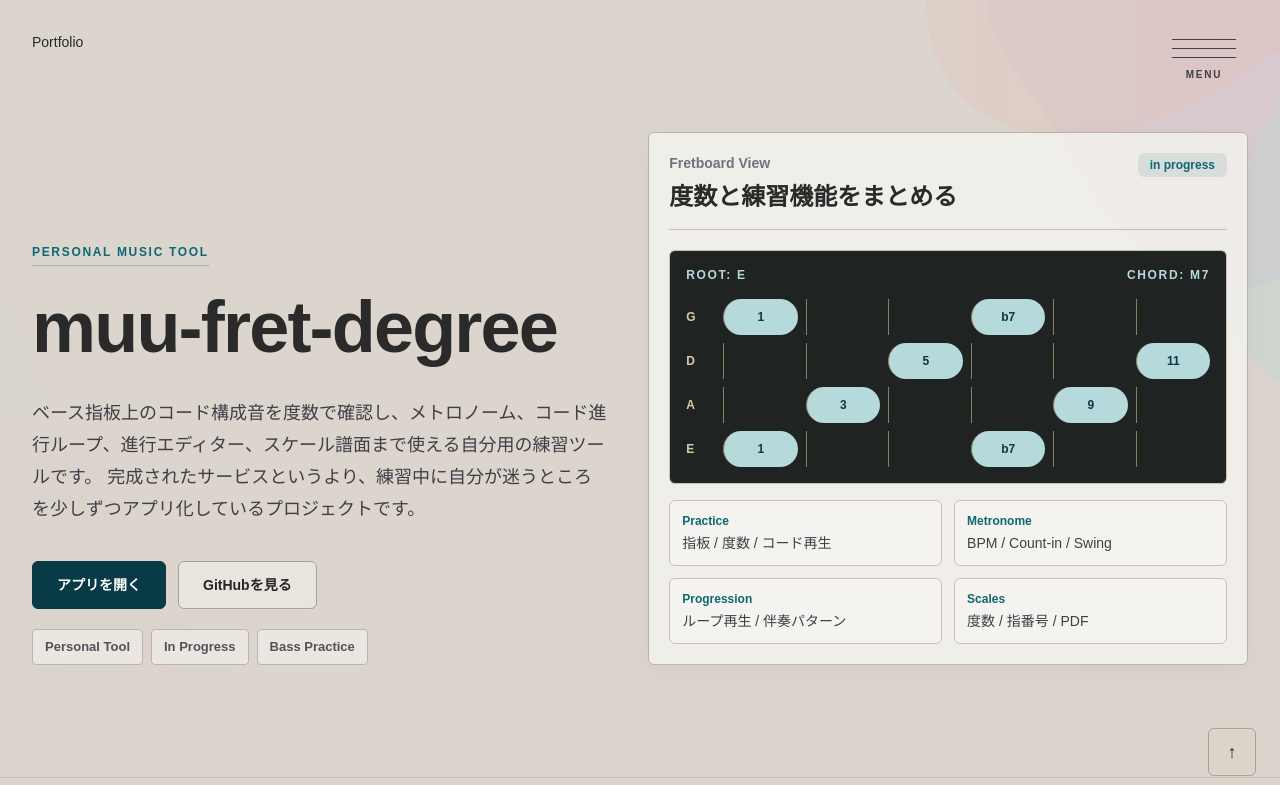
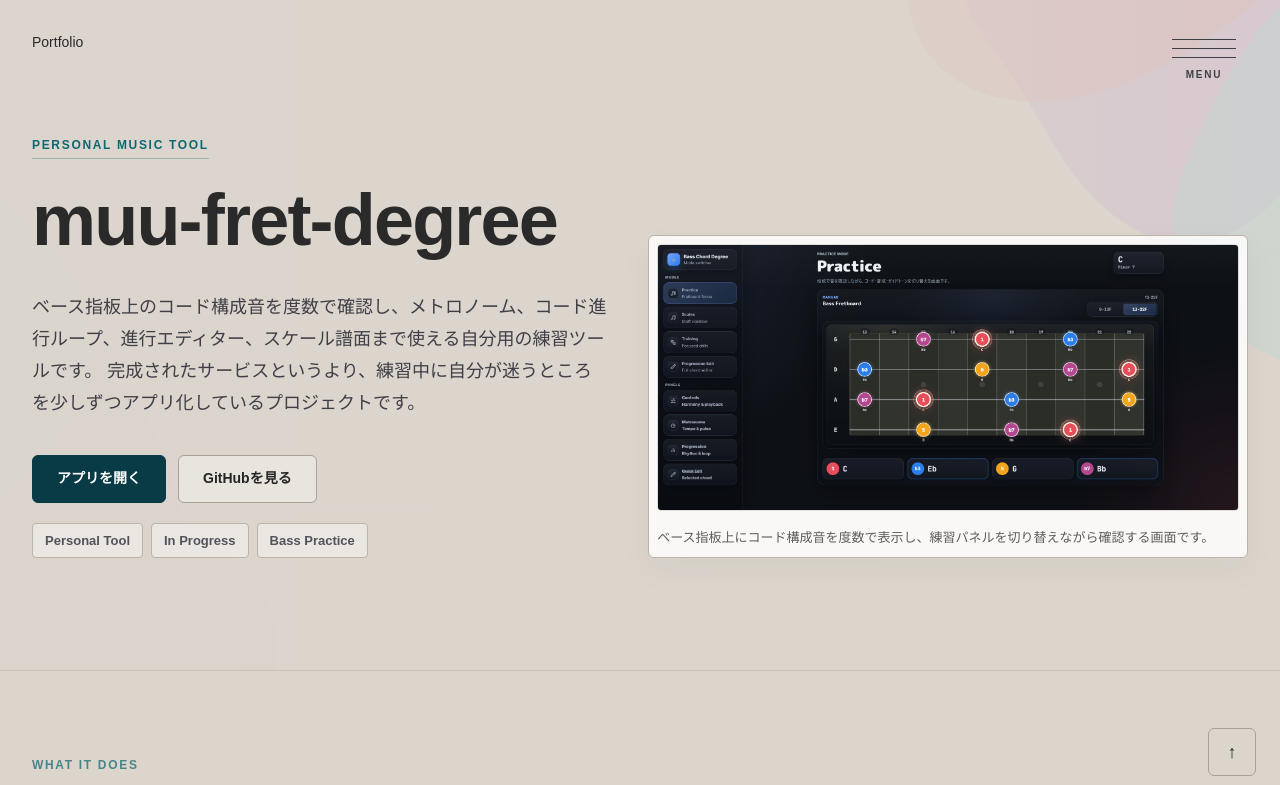
Before and after one commit to muu-ima/portfolio, a Next.js app: page /works/muu-fret-degree in a window 1280 px wide. Shown: the top 785 px of the page. Built offline with nearby package versions, Linux system fonts and the light colour scheme; a web font is replaced by a local one.

Commit message:
Use fret-degree screenshot in hero

```diff
--- a/app/works/muu-fret-degree/page.tsx
+++ b/app/works/muu-fret-degree/page.tsx
@@ -56,15 +56,6 @@ const stack = [
 ];
 
 const appUrl = "https://nuu-fret-degree.vercel.app/";
-
-const strings = ["G", "D", "A", "E"];
-const fretMarkers = ["1", "3", "5", "b7", "9", "11"];
-const toolPanels = [
-  ["Practice", "指板 / 度数 / コード再生"],
-  ["Metronome", "BPM / Count-in / Swing"],
-  ["Progression", "ループ再生 / 伴奏パターン"],
-  ["Scales", "度数 / 指番号 / PDF"],
-];
 
 export const metadata: Metadata = {
   title: "muu-fret-degree | Portfolio",
@@ -135,55 +126,20 @@ export default function MuuFretDegreePage() {
               </div>
             </div>
 
-            <div className="surface-card p-5">
-              <div className="flex items-start justify-between gap-4 border-b border-[#c8c0b6] pb-4">
-                <div>
-                  <p className="text-sm font-semibold text-zinc-500">Fretboard View</p>
-                  <p className="mt-2 text-2xl font-semibold">度数と練習機能をまとめる</p>
-                </div>
-                <span className="rounded-[var(--portfolio-radius)] bg-[#0e6871]/10 px-3 py-1 text-xs font-semibold text-[#0e6871]">
-                  in progress
-                </span>
-              </div>
-
-              <div className="mt-5 overflow-hidden rounded-[var(--portfolio-radius)] border border-[#c8c0b6] bg-[#1f2422] p-4 text-[#f6f1e9]">
-                <div className="mb-4 flex items-center justify-between text-xs font-semibold uppercase tracking-[0.14em] text-[#b6d9dc]">
-                  <span>Root: E</span>
-                  <span>Chord: m7</span>
-                </div>
-                <div className="grid gap-2">
-                  {strings.map((stringName, stringIndex) => (
-                    <div key={`${stringName}-${stringIndex}`} className="grid grid-cols-[1.8rem_repeat(6,minmax(2.2rem,1fr))] items-center gap-2">
-                      <span className="text-xs font-semibold text-[#d8c9aa]">{stringName}</span>
-                      {fretMarkers.map((marker, fretIndex) => {
-                        const isActive = (stringIndex + fretIndex) % 3 === 0;
-
-                        return (
-                          <span
-                            key={`${stringName}-${marker}-${fretIndex}`}
-                            className={`flex h-9 min-w-0 items-center justify-center border-l border-[#8f7d5f] text-xs font-semibold ${
-                              isActive
-                                ? "rounded-full bg-[#b6d9dc] text-[#083b46]"
-                                : "text-[#e3dacb]/55"
-                            }`}
-                          >
-                            {isActive ? marker : ""}
-                          </span>
-                        );
-                      })}
-                    </div>
-                  ))}
-                </div>
-              </div>
-              <div className="mt-4 grid grid-cols-2 gap-3">
-                {toolPanels.map(([label, value]) => (
-                  <div key={label} className="rounded-[var(--portfolio-radius)] border border-[#c8c0b6] bg-white/25 px-3 py-3">
-                    <p className="text-xs font-semibold text-[#0e6871]">{label}</p>
-                    <p className="mt-1 text-sm font-medium text-zinc-700">{value}</p>
-                  </div>
-                ))}
-              </div>
-            </div>
+            <figure className="media-frame p-3 backdrop-blur">
+              <Image
+                src="/screenshots/fret-degree/fret-degree.png"
+                alt="muu-fret-degree のベース指板練習画面"
+                width={1920}
+                height={879}
+                priority
+                sizes="(min-width: 1024px) 680px, 100vw"
+                className="portfolio-image h-auto w-full object-contain"
+              />
+              <figcaption className="image-caption mt-4">
+                ベース指板上にコード構成音を度数で表示し、練習パネルを切り替えながら確認する画面です。
+              </figcaption>
+            </figure>
           </div>
         </div>
       </section>
@@ -195,13 +151,11 @@ export default function MuuFretDegreePage() {
               What It Does
             </p>
             <h2 className="section-title mt-3 max-w-5xl text-3xl font-semibold sm:text-5xl">
-              指板、リズム、コード進行、譜面を、
-              <br />
-              ひとつの練習場所にまとめています。
+              指板、リズム、譜面をひとつの練習場所に。
             </h2>
             <p className="mt-6 max-w-4xl text-base leading-7 text-zinc-600">
               業務アプリとは違い、日々の練習で感じた小さな不便をそのまま形にした個人制作です。
-              音楽理論を読むだけで終わらせず、指板、音、コード譜、譜面として触れるようにしています。
+              音楽理論を読むだけで終わらせず、指板、音、コード進行、譜面として触れるようにしています。
             </p>
           </div>
 
```
Also changed, not shown: public/screenshots/fret-degree/fret-degree.png (added).
